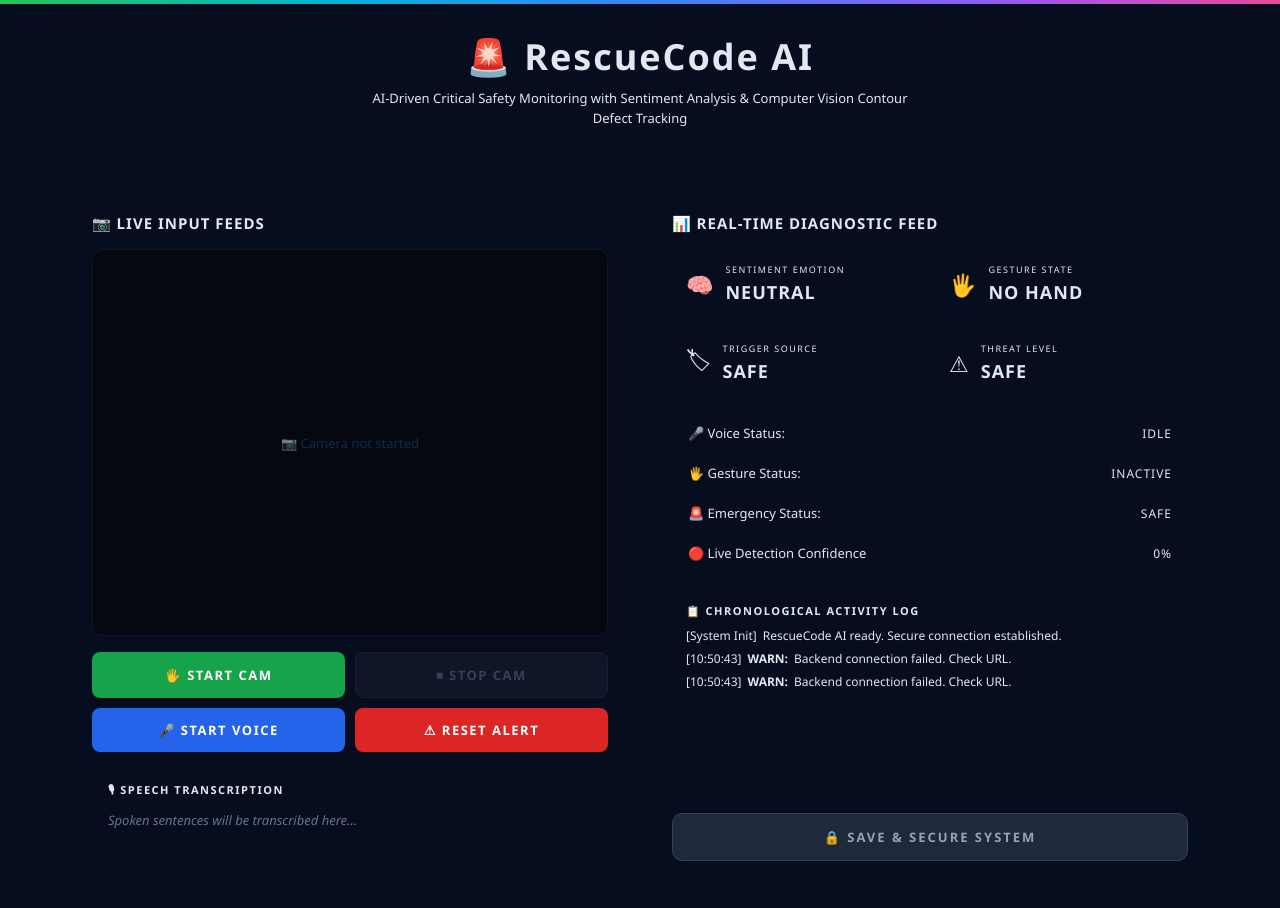
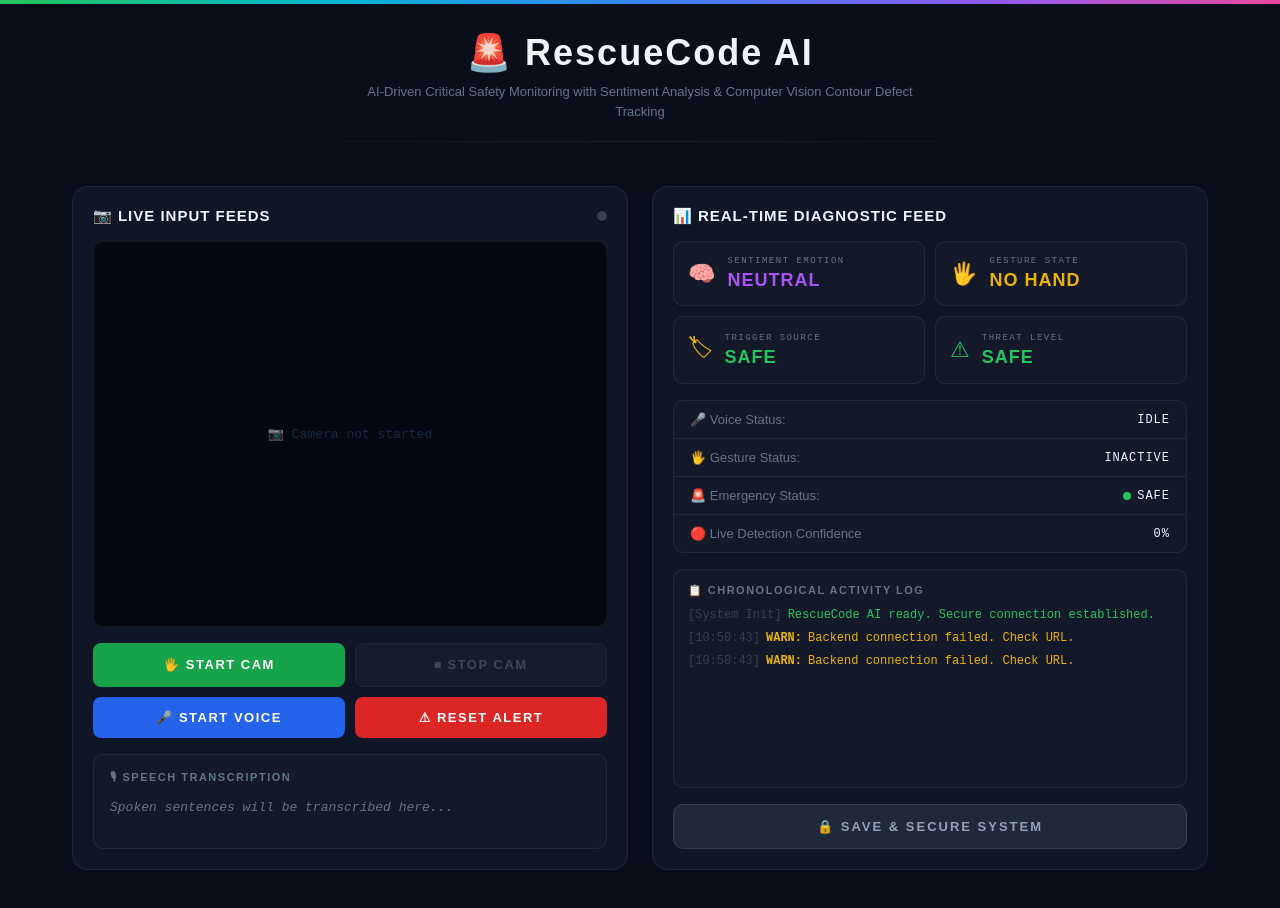
Before and after one commit to DHANYASAKTHIS06/rescue-ai-frontend, a React (Vite) app in the folder rescue-ai-frontend/frontend/: page / in a window 1280 px wide. Shown: the top 908 px of the page. Built offline with nearby package versions, Linux system fonts and the light colour scheme; no server answers.

Commit message:
Update index.css

```diff
--- a/rescue-ai-frontend/frontend/src/index.css
+++ b/rescue-ai-frontend/frontend/src/index.css
@@ -1,10 +1,33 @@
 *, *::before, *::after {
-  margin: 0; padding: 0;
-  box-sizing: border-box;
-  font-family: 'Segoe UI', Arial, sans-serif;
+  margin: 0; padding: 0; box-sizing: border-box;
 }
+
+:root {
+  --bg-deep:    #0a0e1a;
+  --bg-card:    #0f1628;
+  --bg-card2:   #131929;
+  --border:     rgba(255,255,255,0.07);
+  --accent-green:  #22c55e;
+  --accent-blue:   #3b82f6;
+  --accent-red:    #ef4444;
+  --accent-yellow: #eab308;
+  --accent-purple: #a855f7;
+  --accent-cyan:   #06b6d4;
+  --text-primary:  #f0f4ff;
+  --text-muted:    #64748b;
+  --text-dim:      #334155;
+  --font-main: 'Exo 2', sans-serif;
+  --font-mono: 'Share Tech Mono', monospace;
+  --font-head: 'Rajdhani', sans-serif;
+}
+
 body {
-  background: #060d1f;
-  color: #e2e8f0;
+  background: var(--bg-deep);
+  color: var(--text-primary);
+  font-family: var(--font-main);
   min-height: 100vh;
 }
+
+::-webkit-scrollbar { width: 4px; }
+::-webkit-scrollbar-track { background: var(--bg-deep); }
+::-webkit-scrollbar-thumb { background: #1e293b; border-radius: 2px; }
```
